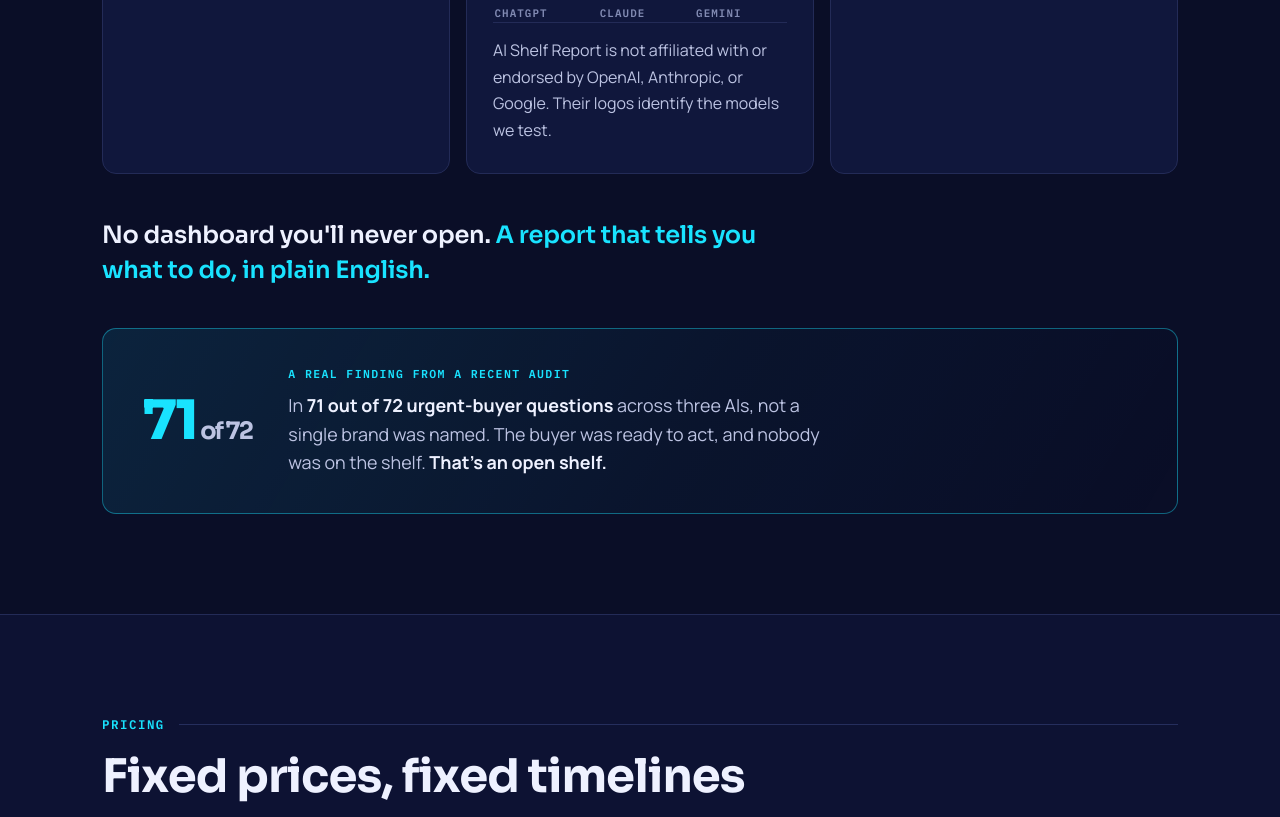
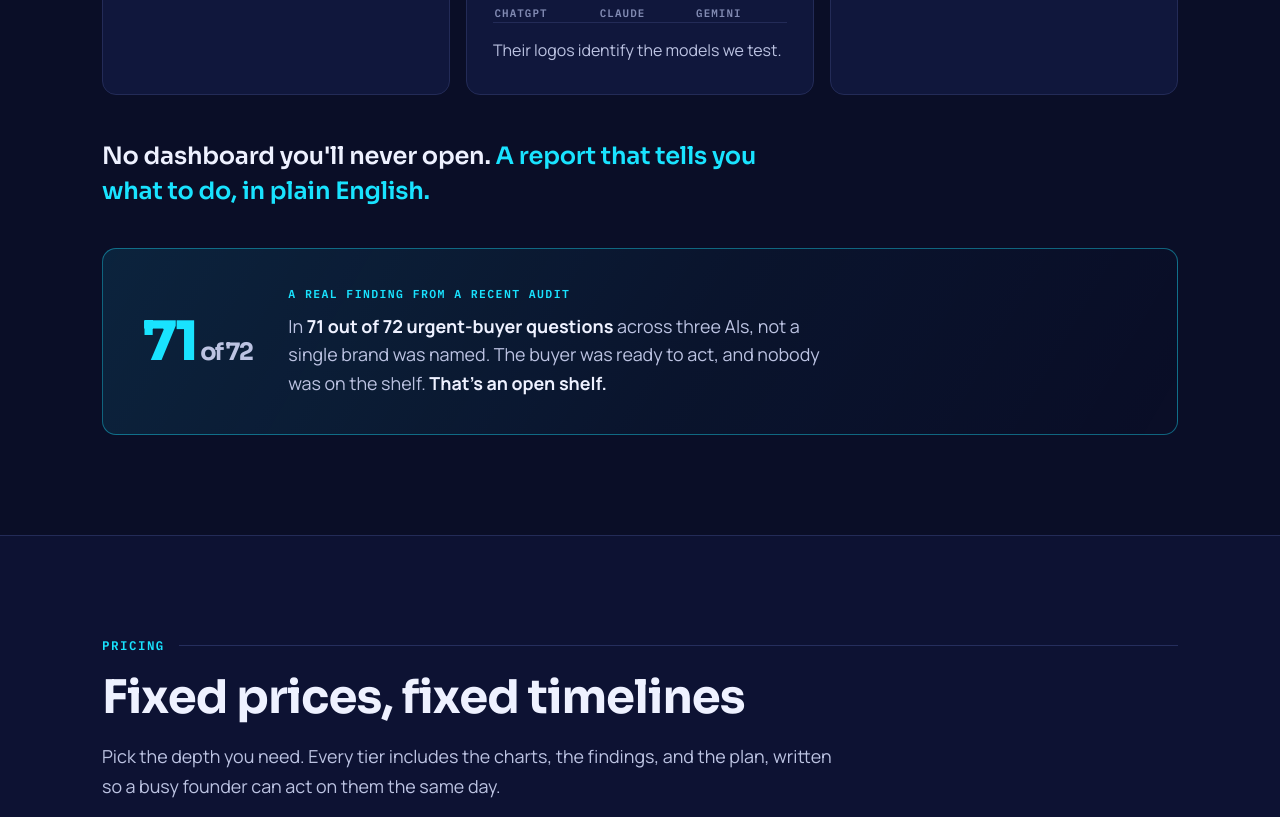
Before and after one commit to alexgitman1979/aishelfreport-site, a plain HTML site: page index.html in a window 1280 px wide. Shown: the part 7380-8197 px from the top of the page. Drawn offline with Linux system fonts and the light colour scheme.

Commit message:
Remove not-affiliated sentence from engine caption

```diff
--- a/index.html
+++ b/index.html
@@ -1224,7 +1224,7 @@
                   <span class="engine-name">Gemini</span>
                 </span>
               </div>
-              <p class="engine-note">AI Shelf Report is not affiliated with or endorsed by OpenAI, Anthropic, or Google. Their logos identify the models we test.</p>
+              <p class="engine-note">Their logos identify the models we test.</p>
             </li>
             <li class="reveal">
               <span class="step-num" aria-hidden="true">Step 3</span>
```
